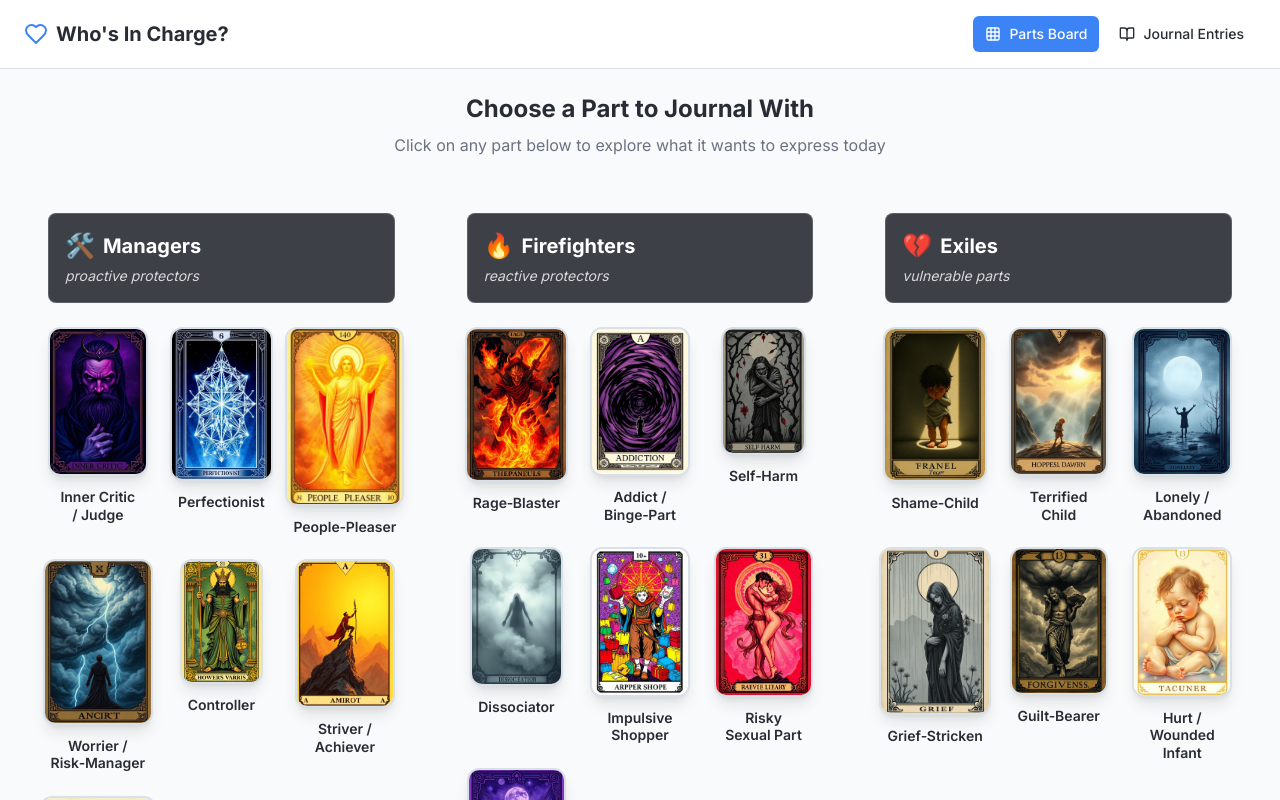
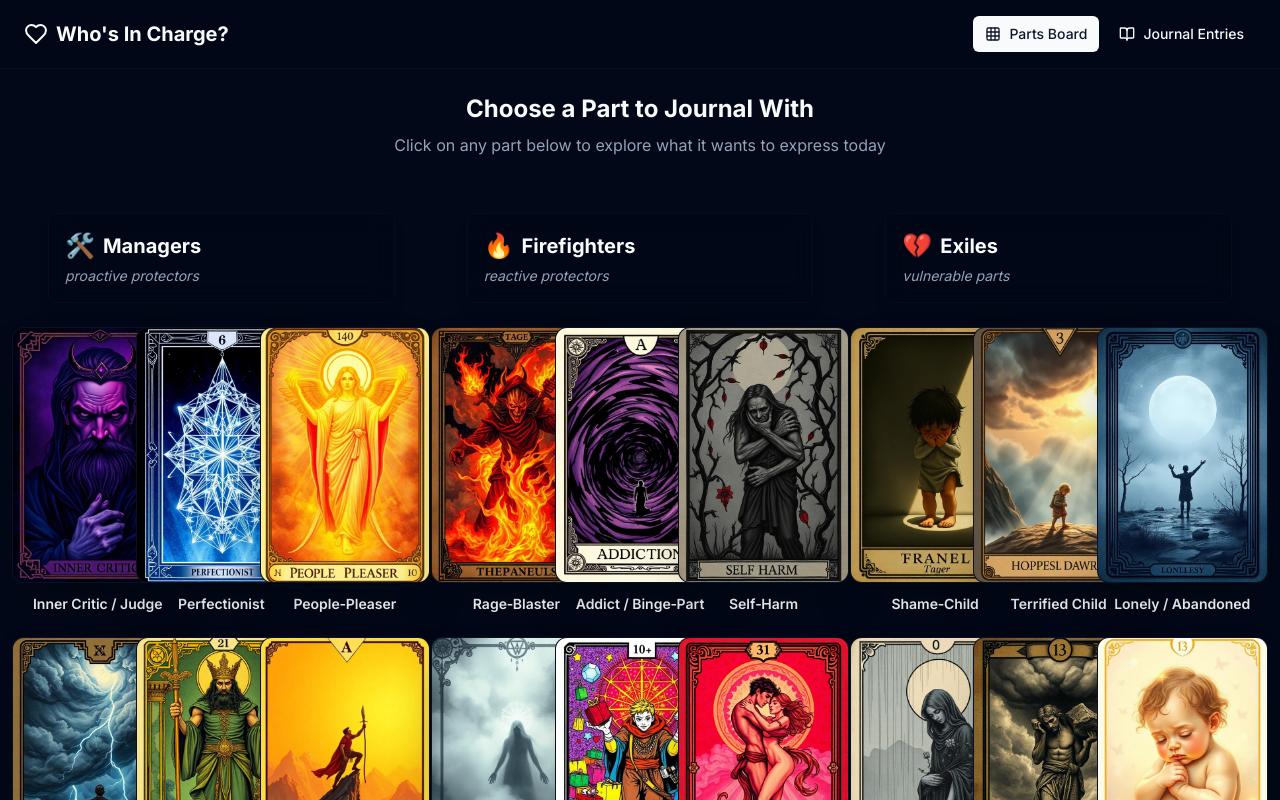
Before and after one commit to michaelzick/whosincharge, a React (Vite) app: page / in a window 1280 px wide. Shown: the top 800 px of the page. Built offline with nearby package versions, Linux system fonts and the light colour scheme.

Commit message:
Refactor: Implement dark theme and glassmorphism
Implement dark theme with glassmorphism effects for section headers. Standardize card sizes and update navigation to link to the parts board. Apply consistent styling to modals for the dark theme.

```diff
--- a/index.html
+++ b/index.html
@@ -1,5 +1,5 @@
 <!DOCTYPE html>
-<html lang="en">
+<html lang="en" class="dark">
   <head>
     <meta charset="UTF-8" />
     <meta name="viewport" content="width=device-width, initial-scale=1.0" />
--- a/src/components/Navigation.tsx
+++ b/src/components/Navigation.tsx
@@ -6,14 +6,14 @@ export const Navigation = () => {
   const location = useLocation();
 
   return (
-    <nav className="bg-card border-b border-border px-6 py-4">
+    <nav className="bg-card/80 backdrop-blur-md border-b border-border/20 px-6 py-4">
       <div className="max-w-7xl mx-auto flex items-center justify-between">
-        <div className="flex items-center gap-2">
+        <Link to="/" className="flex items-center gap-2 hover:opacity-80 transition-opacity">
           <Heart className="h-6 w-6 text-primary" />
           <h1 className="text-xl font-bold text-foreground">
             Who's In Charge?
           </h1>
-        </div>
+        </Link>
 
         <div className="flex items-center gap-2">
           <Link to="/">
--- a/src/components/PartButton.tsx
+++ b/src/components/PartButton.tsx
@@ -20,7 +20,7 @@ export const PartButton = ({ part, onClick }: PartButtonProps) => {
   return (
     <div className="flex flex-col items-center space-y-3">
       <button
-        className="part-button group relative overflow-hidden rounded-xl aspect-[2/3] bg-card border-2 border-border focus:outline-none focus:ring-2 focus:ring-ring focus:ring-offset-2 shadow-lg hover:shadow-xl transition-all duration-200 w-full max-w-[200px]"
+        className="part-button group relative overflow-hidden rounded-xl aspect-[2/3] bg-card border border-border/30 focus:outline-none focus:ring-2 focus:ring-primary/50 focus:ring-offset-2 shadow-2xl hover:shadow-primary/20 hover:border-primary/50 transition-all duration-300 w-full h-64"
         onClick={handleClick}
         onKeyDown={handleKeyDown}
         role="button"
--- a/src/components/PartsSection.tsx
+++ b/src/components/PartsSection.tsx
@@ -15,18 +15,18 @@ export const PartsSection = ({ category, parts, onPartClick }: PartsSectionProps
   const headerBg = "section-header";
 
   return (
-    <div className={`flex-1 min-h-0 ${category}-section rounded-xl p-6`}>
-      <div className={`sticky top-0 z-10 ${headerBg} rounded-lg p-4 mb-6 border border-border/20`}>
-        <h2 className="text-xl font-bold text-white flex items-center gap-2">
+    <div className="flex-1 min-h-0 rounded-xl p-6">
+      <div className="sticky top-0 z-10 bg-background/10 backdrop-blur-md rounded-lg p-4 mb-6 border border-border/20 shadow-lg">
+        <h2 className="text-xl font-bold text-foreground flex items-center gap-2">
           <span className="text-2xl">{emoji}</span>
           {title}
         </h2>
-        <p className="text-white/80 text-sm mt-1 italic">
+        <p className="text-muted-foreground text-sm mt-1 italic">
           {description}
         </p>
       </div>
 
-      <div className="grid grid-cols-1 sm:grid-cols-2 lg:grid-cols-2 xl:grid-cols-3 gap-6 justify-items-center">
+      <div className="grid grid-cols-1 sm:grid-cols-2 lg:grid-cols-2 xl:grid-cols-3 2xl:grid-cols-4 gap-6 justify-items-center">
         {parts.map((part) => (
           <PartButton
             key={part.id}
--- a/src/index.css
+++ b/src/index.css
@@ -130,6 +130,8 @@
     @apply bg-background text-foreground font-sans;
     font-family: 'Inter', -apple-system, BlinkMacSystemFont, 'Segoe UI', Roboto, sans-serif;
     font-size: 16px;
+    min-height: 100vh;
+    background: linear-gradient(135deg, hsl(var(--background)) 0%, hsl(var(--background)) 100%);
   }
 }
 
@@ -147,22 +149,4 @@
   }
 
 
-  /* Category specific styles */
-  .manager-section {
-    background: linear-gradient(135deg, hsl(var(--manager-bg)), hsl(var(--manager-bg) / 0.5));
-  }
-
-  .firefighter-section {
-    background: linear-gradient(135deg, hsl(var(--firefighter-bg)), hsl(var(--firefighter-bg) / 0.5));
-  }
-
-  .exile-section {
-    background: linear-gradient(135deg, hsl(var(--exile-bg)), hsl(var(--exile-bg) / 0.5));
-  }
-
-  /* Category header styles */
-  .section-header {
-    background: hsl(var(--foreground) / 0.9);
-    backdrop-filter: blur(8px);
-  }
 }
```
